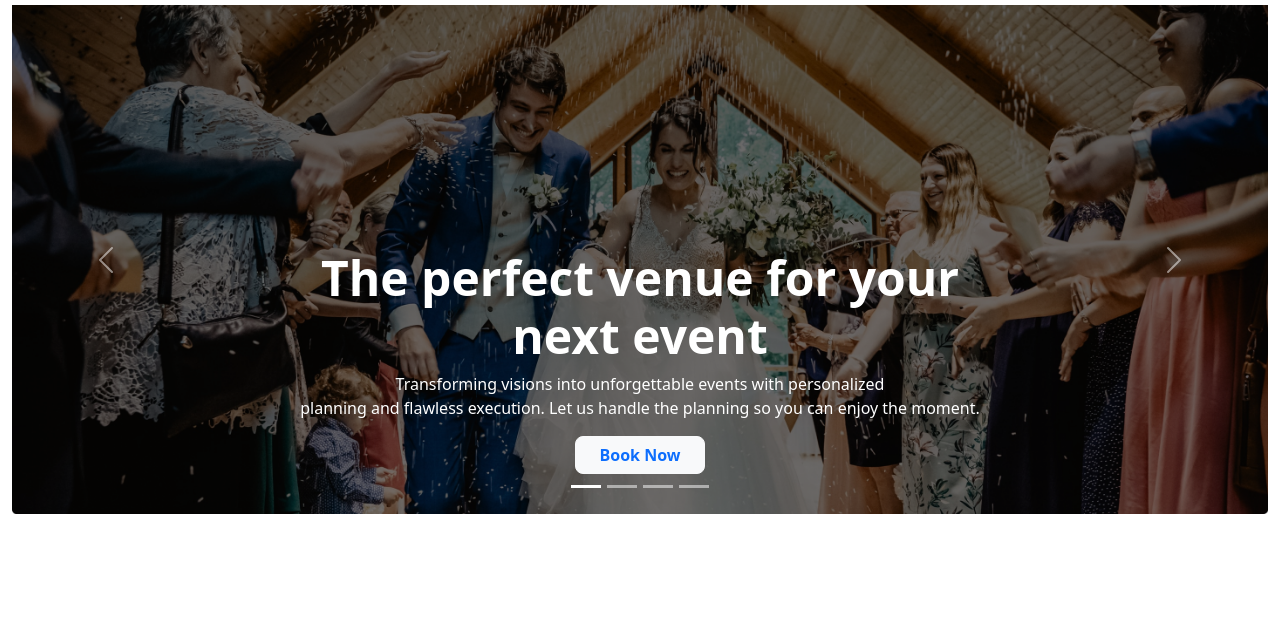
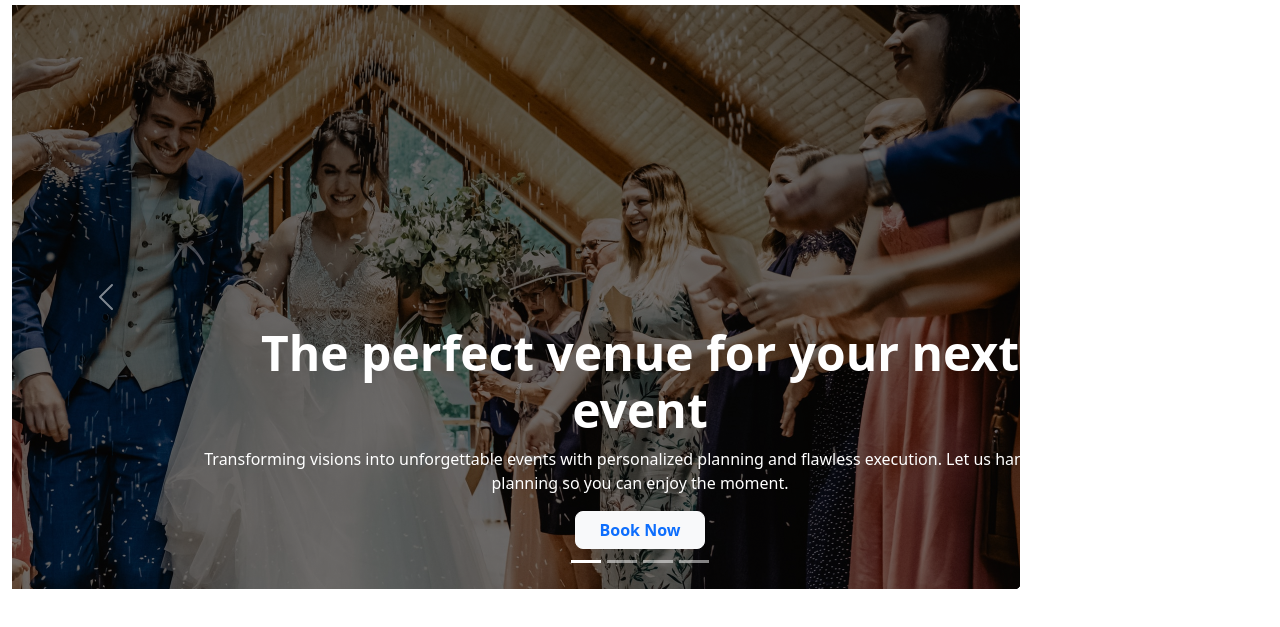
Before and after one commit to Tanjila-Sarkar-Promi/event-planner-bootstrap, a plain HTML site: page index.html in a window 1280 px wide. Shown: the part 83-710 px from the top of the page. Drawn offline with nearby package versions, Linux system fonts and the light colour scheme.

Commit message:
second commit

```diff
--- a/css/style.css
+++ b/css/style.css
@@ -5,3 +5,6 @@
         color: #3E3E3E;
 
 }
+.img-transform{
+    transform: translate(-30%);
+}
--- a/index.html
+++ b/index.html
@@ -40,6 +40,7 @@
             </div>
           </nav>
           <section class="container-fluid">
+
                     <div id="carouselExampleCaptions" class="carousel slide">
                         <div class="carousel-indicators">
                           <button type="button" data-bs-target="#carouselExampleCaptions" data-bs-slide-to="0" class="active" aria-current="true" aria-label="Slide 1"></button>
@@ -49,38 +50,38 @@
                         </div>
                         <div class="carousel-inner">
                           <div class="carousel-item active">
-                    <img src="images/banner.png" class="d-block w-100" alt="...">
-                    <div class="carousel-caption d-none d-md-block">
-                      <h5 class="display-5 fw-bold">The perfect venue for your <br>
+                            <img src="images/banner.png" class=" d-block img-transform" alt="...">
+                            <div class="carousel-caption">
+                              <h5 class="display-5 fw-bold">The perfect venue for your
                                 next event</h5>
-                      <p>Transforming visions into unforgettable events with personalized <br> planning and flawless execution. Let us handle the planning so you can enjoy the moment.</p>
+                              <p>Transforming visions into unforgettable events with personalized planning and flawless execution. Let us handle the planning so you can enjoy the moment.</p>
                               <button type="button" class="btn btn-light px-4 rounded-3 text-primary fw-bold">Book Now</button>
                             </div>
                           </div>
-                  <div class="carousel-item">
-                    <img src="images/banner.png" class="d-block w-100" alt="...">
-                    <div class="carousel-caption d-none d-md-block">
-                      <h5 class="display-5 fw-bold">The perfect venue for your <br>
+                          <div class="carousel-item active">
+                            <img src="images/banner.png" class=" d-block img-transform" alt="...">
+                            <div class="carousel-caption">
+                              <h5 class="display-5 fw-bold">The perfect venue for your
                                 next event</h5>
-                      <p>Transforming visions into unforgettable events with personalized <br> planning and flawless execution. Let us handle the planning so you can enjoy the moment.</p>
+                              <p>Transforming visions into unforgettable events with personalized planning and flawless execution. Let us handle the planning so you can enjoy the moment.</p>
                               <button type="button" class="btn btn-light px-4 rounded-3 text-primary fw-bold">Book Now</button>
                             </div>
                           </div>
-                  <div class="carousel-item ">
-                    <img src="images/banner.png" class="d-block w-100" alt="...">
-                    <div class="carousel-caption d-none d-md-block">
-                      <h5 class="display-5 fw-bold">The perfect venue for your <br>
+                          <div class="carousel-item active">
+                            <img src="images/banner.png" class=" d-block img-transform" alt="...">
+                            <div class="carousel-caption">
+                              <h5 class="display-5 fw-bold">The perfect venue for your
                                 next event</h5>
-                      <p>Transforming visions into unforgettable events with personalized <br> planning and flawless execution. Let us handle the planning so you can enjoy the moment.</p>
+                              <p>Transforming visions into unforgettable events with personalized planning and flawless execution. Let us handle the planning so you can enjoy the moment.</p>
                               <button type="button" class="btn btn-light px-4 rounded-3 text-primary fw-bold">Book Now</button>
                             </div>
                           </div>
-                  <div class="carousel-item">
-                    <img src="images/banner.png" class="d-block w-100" alt="...">
-                    <div class="carousel-caption d-none d-md-block">
-                      <h5 class="display-5 fw-bold">The perfect venue for your <br>
+                          <div class="carousel-item active">
+                            <img src="images/banner.png" class=" d-block img-transform" alt="...">
+                            <div class="carousel-caption">
+                              <h5 class="display-5 fw-bold">The perfect venue for your
                                 next event</h5>
-                      <p>Transforming visions into unforgettable events with personalized <br> planning and flawless execution. Let us handle the planning so you can enjoy the moment.</p>
+                              <p>Transforming visions into unforgettable events with personalized planning and flawless execution. Let us handle the planning so you can enjoy the moment.</p>
                               <button type="button" class="btn btn-light px-4 rounded-3 text-primary fw-bold">Book Now</button>
                             </div>
                           </div>
@@ -95,6 +96,8 @@
                         </button>
                       </div>
 
+
+
           </section>
     </header>
 
```
Lines whose indentation alone changed are shown as unchanged.
